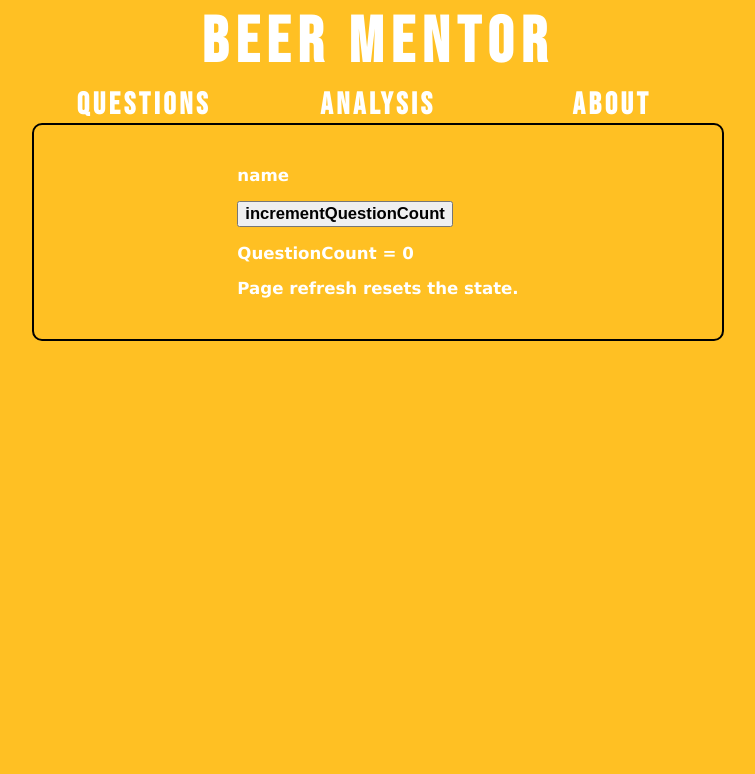
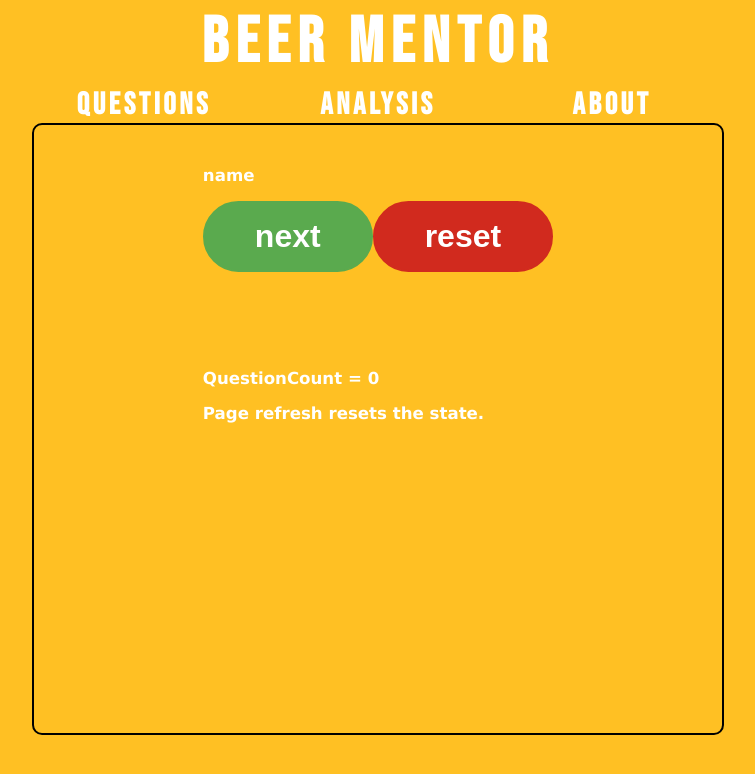
Before and after one commit to Zarathustrai/Zarathustrai.github.io, a React (Create React App) app: page /RenderPage in a window 1280 px wide. Shown: the top 774 px of the page, without its empty margins (262-1017 px from the left). Built offline with nearby package versions, Linux system fonts and the light colour scheme; data requests are answered from the project's data file.

Commit message:
Changes to Css file to allow for the fancy buttons

```diff
--- a/src/App.css
+++ b/src/App.css
@@ -1,15 +1,35 @@
 :root {
   --links: 231.8, 40.8%, 24.5%;
-  --error: 354.1, 55.8%, 64.5%;
+
   --light: 60, 100%, 73%;
   --slight: 98, 100%, 100%;
   --text: 0, 0%, 100%;
   --accent: 42, 95%, 51%;
   --saccent: 108, 57%, 79%;
   --dark: 41, 100%, 38%;
-  --sdark: 110, 29%, 40%;
   --compliment: 162, 95%, 51%;
-  --background: 42.8,100%,56.9%;
+
+  --green-h: 112.2;
+  --green-s: 37.1%;
+  --green-l: 48.6%;
+  --green: var(--green-h), var(--green-s), var(--green-l);
+
+  --red-h: 4;
+  --red-s: 74.9%;
+  --red-l: 46.9%;
+  --red: var(--red-h), var(--red-s), var(--red-l);
+
+  --black: 0, 0%, 0%;
+
+  --sdark-h: 110;
+  --sdark-s: 29%;
+  --sdark-l: 40%;
+  --sdark: var(--sdark-h), var(--sdark-s), var(--sdark-l);
+
+  --background-h: 42.8;
+  --background-s: 100%;
+  --background-l: 56.9%;
+  --background: var(--background-h), var(--background-s), var(--background-l);
 }
 
 html {
@@ -28,6 +48,10 @@ html {
   font-size: max(1ch, 1.3vw);
 }
 
+h1 {
+  font-size: max(1.5ch, 2vw);
+}
+
 .medium {
   font-size: max(2ch, 3vw);
 }
@@ -35,6 +59,59 @@ html {
 .big {
   font-size: max(6ch, 5vw);
 }
+
+.fancyButton {
+  background-color: hsl(var(--black));
+  padding: 15px 50px;
+  color: white;
+  font-size: 32px;
+  border-radius: 88px;
+  cursor: pointer;
+  border: 2px dotted hsl(var(--black));
+  margin-bottom: 80px;
+  transform: translate3d(0, 0, 0);
+  transition: all 0.2s ease;
+}
+.fancyButton:hover {
+    transform: translate(0px, -4px);
+    box-shadow: 1px 15px 30px -12px rgba(255, 255, 255, 0.2);
+}
+.fancyButton:focus, .fancyButton:focus:hover {
+  margin-bottom: 75px;
+  margin-inline: -5px;
+  margin-top: -5px;
+}
+
+.yes, .continue {
+  background-color: hsl(var(--green));
+  border: 2px solid hsl(var(--green));
+}
+.yes:hover, .continue:hover {
+  background-color: hsl(var(--green));
+  color: #ffffff;
+}
+.yes:focus, .continue:focus, .yes:focus:hover, .continue:focus:hover {
+  border: 5px solid hsl(var(--green-h), var(--green-s), calc(var(--green-l)*0.8));
+}
+.yes:active, .continue:active, .yes:active:hover, .continue:active:hover {
+  color: hsl(var(--green));
+}
+
+.no, .reset {
+  background-color: hsl(var(--red));
+  border: 2px solid hsl(var(--red));
+}
+.no:hover, .reset:hover {
+  background-color: hsl(var(--red));
+  color: #ffffff;
+}
+.no:focus, .reset:focus, .no:focus:hover, .reset:focus:hover {
+  border: 5px solid hsl(var(--red-h), var(--red-s), calc(var(--red-l)*0.8));
+}
+.no:active, .reset:active, .no:active:hover, .reset:active:hover {
+  color: hsl(var(--red));
+}
+
 
 .App {
   display: grid;
@@ -125,19 +202,37 @@ html {
   align-items: start;
   justify-content: center;
   align-content: start;
-  grid-auto-flow: dense;
 }
 
 .centerContent {
+  height: 70vh;
   display: flex;
   flex-direction: column;
-  justify-content: center;
+  flex-wrap: nowrap;
+  justify-content: flex-start;
   align-items: center;
+  align-content: stretch;
   width: clamp(320px, 50vw, 100%);
   border: 2px solid black;
   border-radius: 10px;
   padding: max(3vh, 1rem);
   margin-inline: auto;
+  overflow-y: auto;
+  scrollbar-width: thin; /* firefox only */
+  scrollbar-style: rounded; /* firefox only */
+}
+/* no firefox only \/\/\/*/
+.centerContent::-webkit-scrollbar {
+  width: 10px;
+  height: 10px;
+}
+.centerContent::-webkit-scrollbar-track {
+  background-color: transparent;
+  border-radius: 10px;
+}
+.centerContent::-webkit-scrollbar-thumb {
+  background-color: hsl(var(--text));
+  border-radius: 10px;
 }
 
 .inputs {
@@ -154,14 +249,14 @@ html {
 }
 
 .cards {
+  position: relative;
   /*sets the container as a grid with variable number of columns*/
   width: calc(100% - 2em);
-  display:grid;
-  grid-template-columns: repeat(auto-fit, minmax(15rem,1fr));
+  display: grid;
+  grid-template-columns: repeat(auto-fit, minmax(20rem,1fr));
   grid-gap: 3em;
-  margin:1em 0 3em;
+  margin-inline: auto;
   justify-items: center;
-  padding: 1em;
 }
 
 .card {
@@ -173,11 +268,12 @@ html {
   padding: 1em;
   min-height: 10rem;
   max-height: 20rem;
-  width: 15rem;
+  max-width: 20rem;
   border: 2px solid black;
   border-radius: 10px;
 
-  background: hsl(var(--light));
+  background: hsl(calc(var(--background-h)*1.1) calc(var(--background-s)*1.1) calc(var(--background-l)*1.1));
+  overflow-x: hidden;
   overflow-y: auto;
   scrollbar-width: thin; /* firefox only */
   scrollbar-style: rounded; /* firefox only */
@@ -192,7 +288,7 @@ html {
   border-radius: 10px;
 }
 .card::-webkit-scrollbar-thumb {
-  background-color: hsl(var(--text));
+  background-color: hsla(var(--background));
   border-radius: 10px;
 }
 
--- a/src/components/Questions.js
+++ b/src/components/Questions.js
@@ -123,7 +123,8 @@ export default class Questions extends React.Component {
             <div className="question fat">
               <p>{this.state.questionCount >= this.state.attributeList.length ?
                 "Out of bounds" : (Array.isArray(this.state.attributeList[this.state.questionCount])? this.state.attributeList[this.state.questionCount][0] : this.state.attributeList[this.state.questionCount])}</p>
-              <button className="small fat clickable" onClick={() => this.setState(prevState => {return {questionCount: prevState.questionCount + 1}})}>incrementQuestionCount</button>
+              <button className="fancyButton yes small fat" onClick={() => this.setState(prevState => {return {questionCount: prevState.questionCount + 1}})}>next</button>
+              <button className="fancyButton no small fat" onClick={() => this.setState(prevState => {return {questionCount: prevState.questionCount + 1}})}>reset</button>
               <p>QuestionCount = {this.state.questionCount}</p>
               <p>Page refresh resets the state. </p>
               {this.state.points?.map(points => (<p key={points}>{points}</p>))}
```
Also changed, not shown: src/components/About.js (+5 -8 lines).
